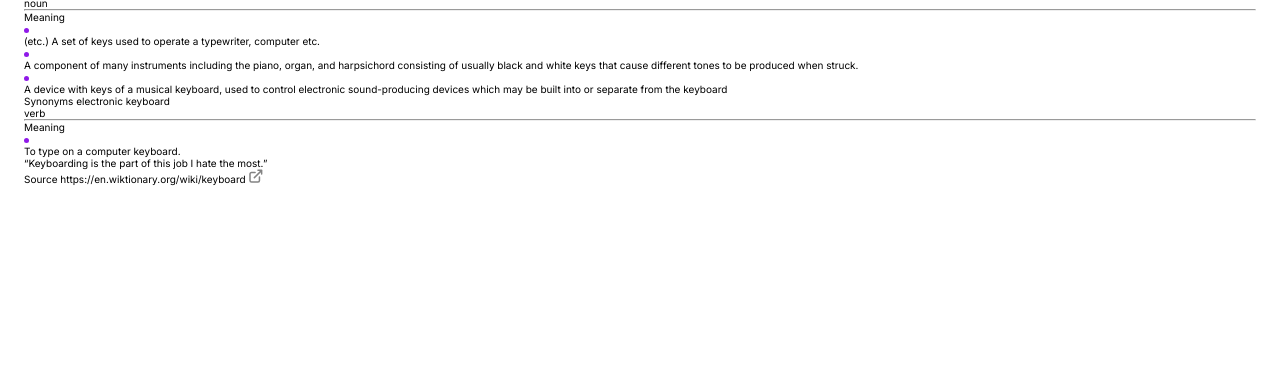
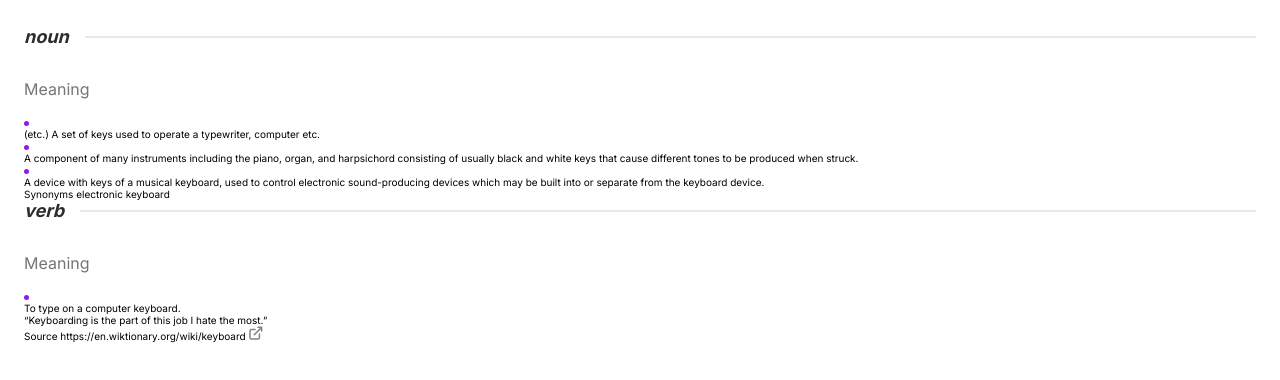
Before and after one commit to AdamHaniff/Dictionary-Web-App, a website built with Parcel: page index.html in a window 1280 px wide. Shown: the part 228-608 px from the top of the page. Built offline with nearby package versions, Linux system fonts and the light colour scheme.

Commit message:
Styled part of speech line container

```diff
--- a/index.html
+++ b/index.html
@@ -104,8 +104,8 @@
       <span class="part-of-speech">noun</span>
       <hr class="horizontal-line" />
     </div>
-    <span class="meaning-text">Meaning</span>
     <div class="word-meanings">
+      <span class="meaning-text">Meaning</span>
       <div class="bullet-meaning-container">
         <svg
           class="bullet-point"
@@ -152,7 +152,7 @@
         <p class="word-meaning">
           A device with keys of a musical keyboard, used to control electronic
           sound-producing devices which may be built into or separate from the
-          keyboard
+          keyboard device.
         </p>
       </div>
       <div class="synonyms-container">
@@ -164,8 +164,8 @@
       <span class="part-of-speech">verb</span>
       <hr class="horizontal-line" />
     </div>
-    <span class="meaning-text">Meaning</span>
     <div class="word-meanings">
+      <span class="meaning-text">Meaning</span>
       <div class="bullet-meaning-container">
         <svg
           class="bullet-point"
--- a/sass/main.scss
+++ b/sass/main.scss
@@ -148,6 +148,7 @@ body {
   display: flex;
   justify-content: space-between;
   align-items: center;
+  margin-bottom: 2.9rem;
 }
 
 .word-phonetic-container {
@@ -172,12 +173,40 @@ body {
   &-btn {
     border: none;
     background: none;
-    width: 4.8rem;
-    height: 4.8rem;
   }
 
+  &-btn,
   &-icon {
     width: 4.8rem;
     height: 4.8rem;
   }
 }
+
+// ** PART OF SPEECH LINE CONTAINER **
+.part-of-speech-line-container {
+  display: flex;
+  gap: 1.6rem;
+  align-items: center;
+  height: 2.1rem;
+  margin-bottom: 3.2rem;
+}
+
+.part-of-speech {
+  color: $color-thunder;
+  font-size: 1.8rem;
+  font-style: italic;
+  font-weight: $fw-700;
+}
+
+.horizontal-line {
+  flex: 1;
+  border: 0.1rem solid $color-greenWhite;
+}
+
+// ********** WORD MEANINGS **********
+.meaning-text {
+  display: inline-block;
+  color: $color-boulder;
+  font-size: 1.6rem;
+  margin-bottom: 1.7rem;
+}
```
Also changed, not shown: css/main.css, 1 other file.
